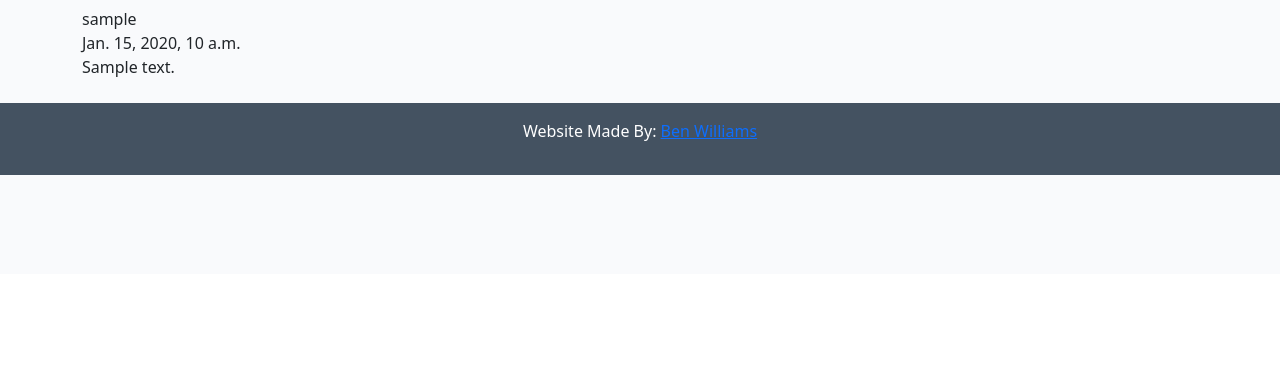
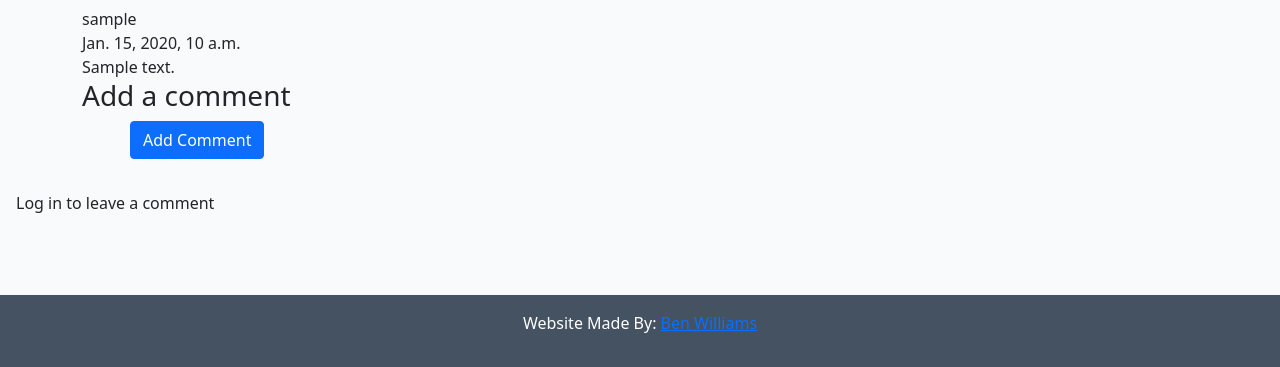
Before and after one commit to BenWilliams89/Psychology-Website, a Django app: page /post/1/ in a window 1280 px wide. Shown: the part 526-893 px from the top of the page. Before the commit the page ends 701 px from the top, so only its background shows below. Run offline with Django 4.2, Linux system fonts and the light colour scheme; tables that the repository leaves empty hold one stand-in row (values such as "Sample post"); some libraries are stand-ins or nearby versions.

Commit message:
Add comment page to leave comments

```diff
--- a/blog/templates/post_detail.html
+++ b/blog/templates/post_detail.html
@@ -4,6 +4,7 @@
 
 {% block content %}
 {% load static %}
+{% load crispy_forms_tags %}
 
 <div class="masthead">
     <div class="container">
@@ -59,8 +60,26 @@
             {{ comment.body }}
         {% endfor %}
     {% endif %}
-
+    <h3>Add a comment</h3>
+    <a href="{% url 'add_comment' post.pk %}" class="btn btn-primary mx-5 row">Add Comment</a>
 </div>
-
+ <!-- Creating New Comments -->
+ <div class="col-md-4 card mb-4 mt-3">
+    <div class="card-body">
+      {% if user.is_authenticated %}
+      <h3>Leave a comment:</h3>
+      <p>Posting as: {{ user.username }}</p>
+      <form id="commentForm" method="post"
+        style="margin-top: 1.3em;">
+        {{ comment_form | crispy }}
+        {% csrf_token %}
+        <button id="submitButton" type="submit"
+          class="btn btn-signup btn-lg">Submit</button>
+      </form>
+      {% else %}
+      <p>Log in to leave a comment</p>
+      {% endif %}
+    </div>
+  </div>
 
 {% endblock %}
--- a/blog/urls.py
+++ b/blog/urls.py
@@ -1,6 +1,6 @@
 from django.urls import path
 from . import views
-from .views import PostDetail, PostAdd, UpdatePostView, DeletePostView
+from .views import PostDetail, PostAdd, UpdatePostView, DeletePostView, CommentAdd
 
 urlpatterns = [
     path('', views.home, name='home.html'),
@@ -9,4 +9,5 @@
     path('add_blog/', PostAdd.as_view(), name='add_post'),
     path('post/edit<int:pk>/', UpdatePostView.as_view(), name='update_post'),
     path('post/<int:pk>delete/', DeletePostView.as_view(), name='delete_post'),
+    path('comment/<int:pk>', CommentAdd.as_view(), name='add_comment'),
 ]
--- a/blog/views.py
+++ b/blog/views.py
@@ -1,7 +1,7 @@
 from django.shortcuts import render, get_object_or_404
 from django.views.generic import ListView, DetailView, CreateView, UpdateView, DeleteView
-from .models import Post
-from .forms import PostForm
+from .models import Post, Comment
+from .forms import PostForm, CommentForm
 from django.urls import reverse_lazy
 # Create your views here.
 
@@ -16,15 +16,6 @@
     paginate_by = 6
 
 
-#def post_detail(request, slug):
- #   queryset = Post.objects.filter(status=1)
- #   post = get_object_or_404(queryset, slug=slug)
-
- #  return render(
-  #      request,
-   #     "post_detail.html",
-   #     {"post": post},
-   # )
 
 class PostDetail(DetailView):
     model = Post
@@ -53,3 +44,12 @@
     model = Post
     template_name = 'delete_post.html'
     success_url = reverse_lazy('blog.html')
+
+
+
+class CommentAdd(CreateView):
+    model = Comment
+    form_class = CommentForm
+    template_name = 'add_comment.html'
+    #fields = '__all__'
+    success_url = reverse_lazy('blog.html')
--- a/requirements.txt
+++ b/requirements.txt
@@ -1,7 +1,9 @@
 asgiref==3.8.1
+crispy-bootstrap5==0.7
 dj-database-url==0.5.0
 Django==4.2.17
 django-allauth==0.57.2
+django-crispy-forms==2.3
 django-summernote==0.8.20.0
 gunicorn==20.1.0
 oauthlib==3.2.2
--- a/website/settings.py
+++ b/website/settings.py
@@ -50,6 +50,8 @@
     'allauth',
     'allauth.account',
     'allauth.socialaccount',
+    'crispy_forms',
+    'crispy_bootstrap5',
     'django_summernote',
     'blog',
     'members',
@@ -58,6 +60,9 @@
 SITE_ID = 1
 LOGIN_REDIRECT_URL = '/'
 LOGOUT_REDIRECT_URL = '/'
+
+CRISPY_ALLOWED_TEMPLATE_PACKS = "bootstrap5"
+CRISPY_TEMPLATE_PACK = "bootstrap5"
 
 MIDDLEWARE = [
     'django.middleware.security.SecurityMiddleware',
```
Also changed, not shown: blog/forms.py (+12 -1 lines), blog/templates/add_comment.html (added, +26 -0 lines).
